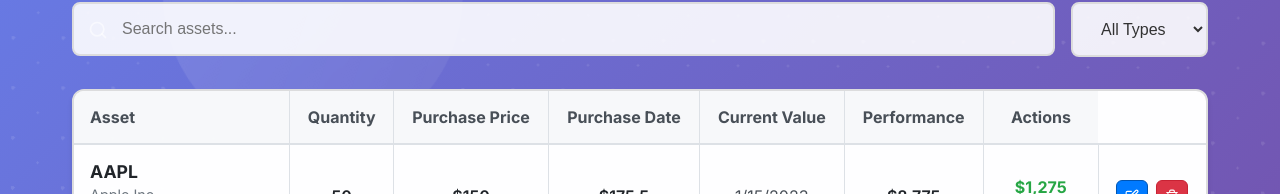
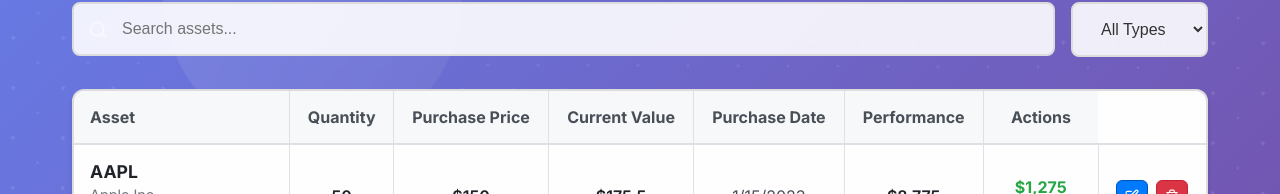
Before and after one commit to YugalMishra/portfolio-manager-frontend, a React (Create React App) app: page /portfolio in a window 1280 px wide. Shown: the part 217-411 px from the top of the page. Built offline with nearby package versions, Linux system fonts and the light colour scheme; the HTML template or start-up script is replaced by a standard one.

Commit message:
profil settings

```diff
--- a/src/components/Portfolio.js
+++ b/src/components/Portfolio.js
@@ -203,14 +203,14 @@ const Portfolio = () => {
                   fontWeight: '700',
                   borderRight: '1px solid #dee2e6',
                   color: '#495057'
-                }}>Purchase Date</th>
+                }}>Current Value</th>
                 <th style={{
                   padding: '1rem',
                   textAlign: 'center',
                   fontWeight: '700',
                   borderRight: '1px solid #dee2e6',
                   color: '#495057'
-                }}>Current Value</th>
+                }}>Purchase Date</th>
                 <th style={{
                   padding: '1rem',
                   textAlign: 'center',
```
